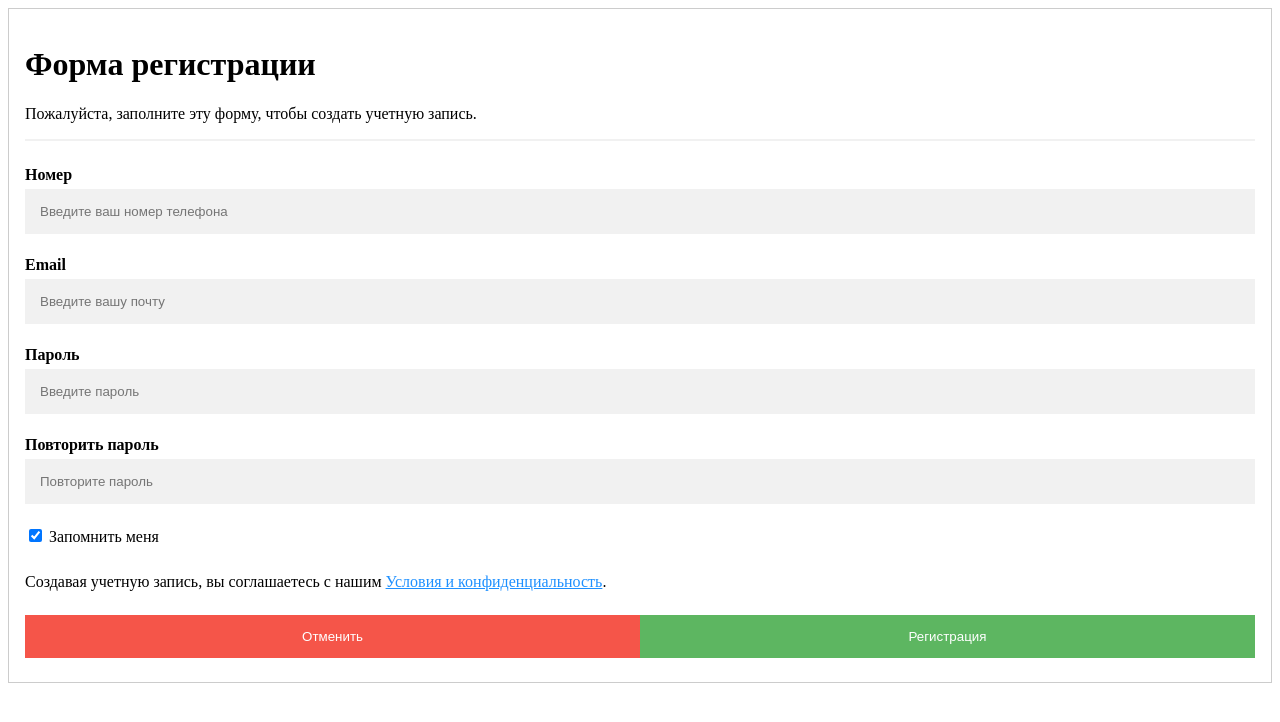
After one commit to VsevolodKozlov-git/ict-hack-5, a Flask app: template templates/regist.html in a window 1280 px wide. The commit adds this page. Shown: the top 722 px of the page. Run offline with Flask 2, Linux system fonts and the light colour scheme; the template is opened without the code that fills it, so the values that code supplies are empty.

Commit message:
добавила стили и html

```diff
--- /dev/null
+++ b/static/styles/regist.css
@@ -0,0 +1,68 @@
+* {box-sizing: border-box}
+
+/* Поля ввода полной ширины */
+  input[type=text], input[type=password] {
+  width: 100%;
+  padding: 15px;
+  margin: 5px 0 22px 0;
+  display: inline-block;
+  border: none;
+  background: #f1f1f1;
+}
+
+input[type=text]:focus, input[type=password]:focus {
+  background-color: #ddd;
+  outline: none;
+}
+
+hr {
+  border: 1px solid #f1f1f1;
+  margin-bottom: 25px;
+}
+
+/* Установите стиль для всех кнопок */
+button {
+  background-color: #4CAF50;
+  color: white;
+  padding: 14px 20px;
+  margin: 8px 0;
+  border: none;
+  cursor: pointer;
+  width: 100%;
+  opacity: 0.9;
+}
+
+button:hover {
+  opacity:1;
+}
+
+/* Дополнительные стили для кнопки "Отмена" */
+.cancelbtn {
+  padding: 14px 20px;
+  background-color: #f44336;
+}
+
+/* Поплавок отмена и кнопки регистрации и добавить равную ширину */
+.cancelbtn, .signupbtn {
+  float: left;
+  width: 50%;
+}
+
+/* Добавить отступы к элементам контейнера */
+.container {
+  padding: 16px;
+}
+
+/* Очистить поплавки */
+.clearfix::after {
+  content: "";
+  clear: both;
+  display: table;
+}
+
+/* Измените стили для кнопки отмены и кнопки регистрации на дополнительных маленьких экранах */
+@media screen and (max-width: 300px) {
+  .cancelbtn, .signupbtn {
+    width: 100%;
+  }
+}
--- /dev/null
+++ b/templates/regist.html
@@ -0,0 +1,41 @@
+<!DOCTYPE html>
+<html lang="ru">
+    <head>
+        <title>Обнуление</title>
+        <link rel="stylesheet" href="css/regist.css">
+        <meta http-equiv="Content-type" content="text/html;charset=UTF-8"/>
+        <link rel="preconnect" href="https://fonts.googleapis.com"><link rel="preconnect" href="https://fonts.gstatic.com" crossorigin><link href="https://fonts.googleapis.com/css2?family=Montserrat:wght@100;200;300;400;500;600;700;800;900&display=swap" rel="stylesheet">
+    </head>
+    <body>
+        <form action="action_page.php" style="border:1px solid #ccc">
+            <div class="container">
+            <h1>Форма регистрации</h1>
+            <p>Пожалуйста, заполните эту форму, чтобы создать учетную запись.</p>
+            <hr>
+
+            <label for="number"><b>Номер</b></label>
+            <input type="text" placeholder="Введите ваш номер телефона" name="number" required>
+
+            <label for="email"><b>Email</b></label>
+            <input type="text" placeholder="Введите вашу почту" name="email" required>
+
+            <label for="psw"><b>Пароль</b></label>
+            <input type="password" placeholder="Введите пароль" name="psw" required>
+
+            <label for="psw-repeat"><b>Повторить пароль</b></label>
+            <input type="password" placeholder="Повторите пароль" name="psw-repeat" required>
+
+            <label>
+                <input type="checkbox" checked="checked" name="remember" style="margin-bottom:15px"> Запомнить меня
+            </label>
+
+            <p>Создавая учетную запись, вы соглашаетесь с нашим <a href="#" style="color:dodgerblue">Условия и конфиденциальность</a>.</p>
+
+            <div class="clearfix">
+                <button type="button" class="cancelbtn">Отменить</button>
+                <button type="submit" class="signupbtn">Регистрация</button>
+            </div>
+            </div>
+        </form>
+    </body>
+</html>
```
Also changed, not shown: static/styles/privatecab.css (renamed from static/styles/style.css, +11 -3 lines), templates/privatecab.html (renamed from templates/index.html, +3 -9 lines).
